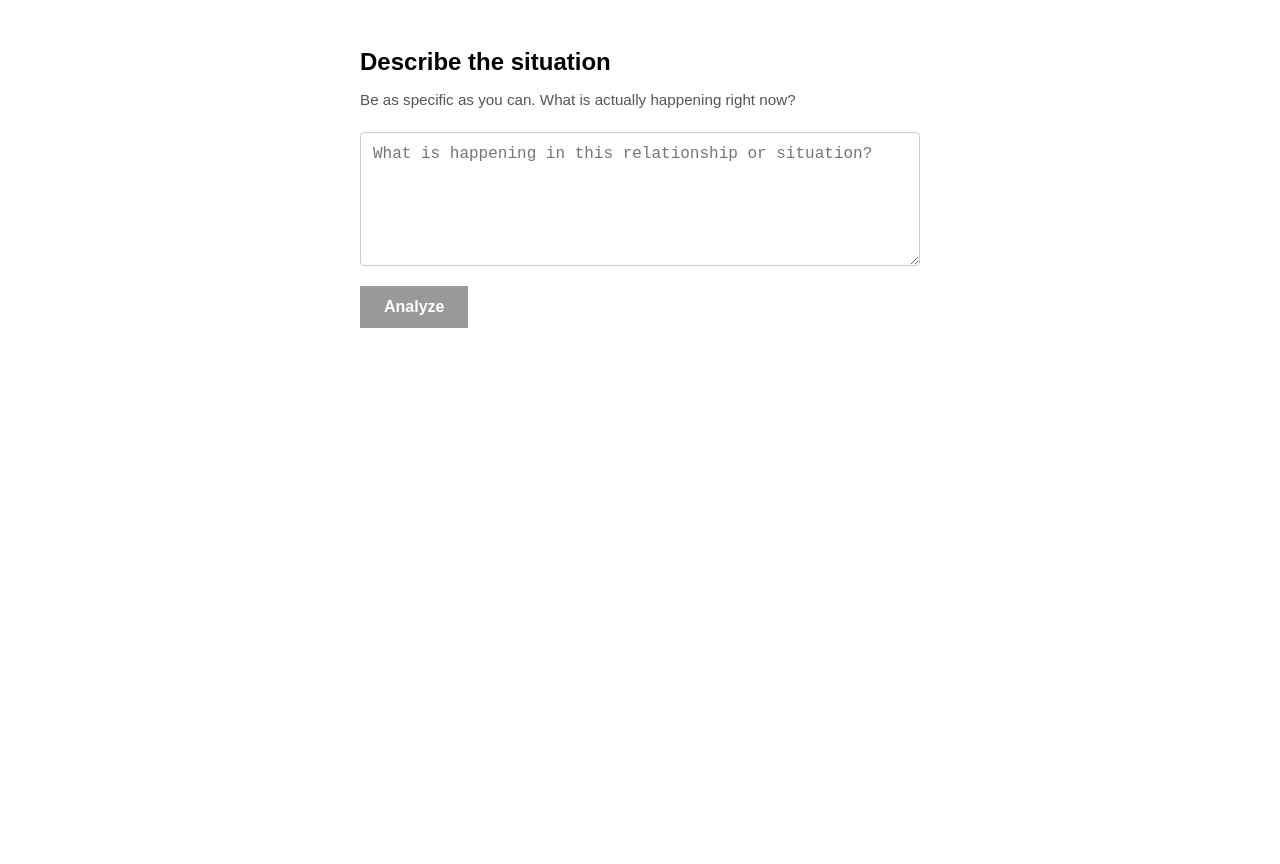
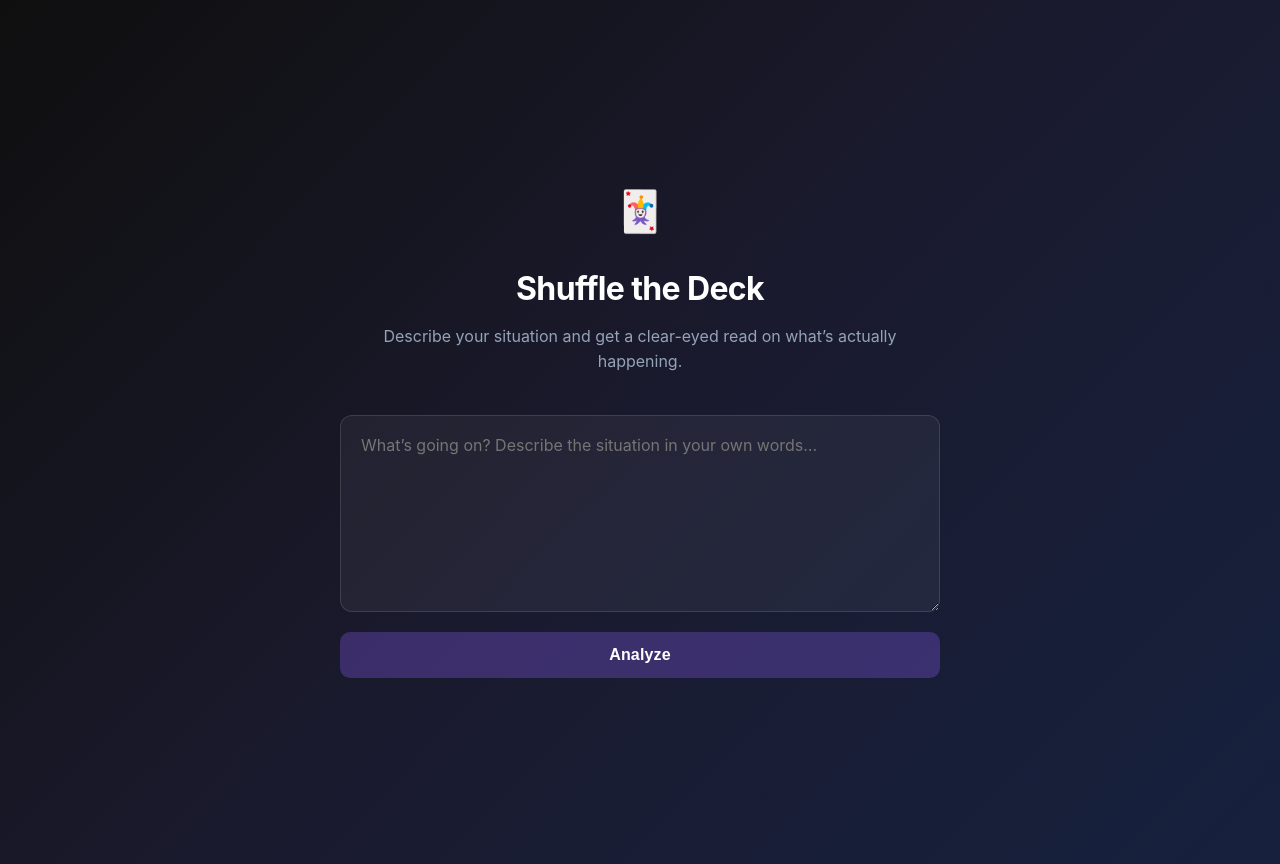
Before and after one commit to chadjameso93-netizen/shuffle-the-deck, a Next.js app: page /start in a window 1280 px wide. Before the commit the page ends 800 px from the top, so only its background shows below. Built offline with nearby package versions, Linux system fonts and the light colour scheme.

Commit message:
style: polish /start and /app/now with premium dark UI

```diff
--- a/src/app/start/page.tsx
+++ b/src/app/start/page.tsx
@@ -3,93 +3,129 @@
 import { useState } from 'react';
 import { useRouter } from 'next/navigation';
 import { useAnalysis } from '@/components/providers/AnalysisProvider';
-import type { AnalysisResponse } from '@/lib/types/analysis';
 
 export default function StartPage() {
+  const router = useRouter();
+  const { setAnalysis } = useAnalysis();
   const [input, setInput] = useState('');
   const [loading, setLoading] = useState(false);
-  const [error, setError] = useState<string | null>(null);
-  const { setLatestAnalysis } = useAnalysis();
-  const router = useRouter();
+  const [error, setError] = useState('');
 
-  async function handleSubmit() {
-    const trimmed = input.trim();
-    if (!trimmed) return;
-
+  async function handleSubmit(e: React.FormEvent) {
+    e.preventDefault();
+    if (!input.trim()) return;
     setLoading(true);
-    setError(null);
-
+    setError('');
     try {
       const res = await fetch('/api/analyze', {
         method: 'POST',
         headers: { 'Content-Type': 'application/json' },
-        body: JSON.stringify({ text: trimmed }),
+        body: JSON.stringify({ situation: input.trim() }),
       });
-
-      if (!res.ok) {
-        const data = await res.json().catch(() => ({}));
-        setError(data?.error ?? 'Analysis failed. Please try again.');
-        setLoading(false);
-        return;
-      }
-
-      const result: AnalysisResponse = await res.json();
-
-      // Primary: set in shared provider
-      setLatestAnalysis(result);
-
-      // Fallback: encode in URL so /app/now survives a refresh
-      const encoded = encodeURIComponent(JSON.stringify(result));
-      router.push('/app/now?a=' + encoded);
-    } catch {
-      setError('Network error. Please try again.');
+      if (!res.ok) throw new Error('Analysis failed');
+      const data = await res.json();
+      setAnalysis(data);
+      const encoded = encodeURIComponent(JSON.stringify(data));
+      router.push(`/app/now?a=${encoded}`);
+    } catch (err) {
+      setError('Something went wrong. Please try again.');
+    } finally {
       setLoading(false);
     }
   }
 
   return (
-    <main style={{ padding: '2rem', maxWidth: '560px', margin: '0 auto', fontFamily: 'sans-serif' }}>
-      <h1 style={{ fontSize: '1.5rem', fontWeight: 'bold', marginBottom: '0.5rem' }}>Describe the situation</h1>
-      <p style={{ color: '#555', marginBottom: '1.5rem', fontSize: '0.95rem' }}>
-        Be as specific as you can. What is actually happening right now?
-      </p>
+    <main style={{
+      minHeight: '100vh',
+      display: 'flex',
+      flexDirection: 'column',
+      alignItems: 'center',
+      justifyContent: 'center',
+      padding: '2rem',
+      background: 'linear-gradient(135deg, #0f0f0f 0%, #1a1a2e 50%, #16213e 100%)',
+    }}>
+      <div style={{
+        width: '100%',
+        maxWidth: '600px',
+      }}>
+        <div style={{ textAlign: 'center', marginBottom: '2.5rem' }}>
+          <div style={{
+            display: 'inline-block',
+            fontSize: '2.5rem',
+            marginBottom: '0.75rem',
+          }}>🃏</div>
+          <h1 style={{
+            fontSize: '2rem',
+            fontWeight: '700',
+            color: '#ffffff',
+            marginBottom: '0.5rem',
+            letterSpacing: '-0.02em',
+          }}>Shuffle the Deck</h1>
+          <p style={{
+            fontSize: '1rem',
+            color: '#94a3b8',
+            lineHeight: '1.6',
+          }}>Describe your situation and get a clear-eyed read on what’s actually happening.</p>
+        </div>
 
+        <form onSubmit={handleSubmit}>
           <textarea
-        rows={6}
             value={input}
             onChange={(e) => setInput(e.target.value)}
-        placeholder="What is happening in this relationship or situation?"
+            placeholder="What’s going on? Describe the situation in your own words…"
+            rows={6}
             style={{
               width: '100%',
-          padding: '0.75rem',
+              padding: '1rem 1.25rem',
               fontSize: '1rem',
-          border: '1px solid #ccc',
-          borderRadius: '4px',
-          marginBottom: '1rem',
+              lineHeight: '1.7',
+              color: '#e2e8f0',
+              background: 'rgba(255,255,255,0.05)',
+              border: '1px solid rgba(255,255,255,0.12)',
+              borderRadius: '12px',
               resize: 'vertical',
+              outline: 'none',
               boxSizing: 'border-box',
+              fontFamily: 'inherit',
+              transition: 'border-color 0.2s',
             }}
+            onFocus={(e) => e.target.style.borderColor = 'rgba(139,92,246,0.6)'}
+            onBlur={(e) => e.target.style.borderColor = 'rgba(255,255,255,0.12)'}
           />
 
           {error && (
-        <p style={{ color: '#c00', marginBottom: '1rem', fontSize: '0.9rem' }}>{error}</p>
+            <p style={{
+              color: '#f87171',
+              fontSize: '0.875rem',
+              marginTop: '0.5rem',
+              marginBottom: '0',
+            }}>{error}</p>
           )}
 
           <button
-        onClick={handleSubmit}
+            type="submit"
             disabled={loading || !input.trim()}
             style={{
-          padding: '0.75rem 1.5rem',
-          background: loading || !input.trim() ? '#999' : '#000',
-          color: '#fff',
+              marginTop: '1rem',
+              width: '100%',
+              padding: '0.875rem',
+              background: loading || !input.trim()
+                ? 'rgba(139,92,246,0.3)'
+                : 'linear-gradient(135deg, #7c3aed, #8b5cf6)',
+              color: '#ffffff',
               border: 'none',
-          fontWeight: 'bold',
+              borderRadius: '10px',
+              fontSize: '1rem',
+              fontWeight: '600',
               cursor: loading || !input.trim() ? 'not-allowed' : 'pointer',
-          fontSize: '1rem',
+              letterSpacing: '0.01em',
+              transition: 'opacity 0.2s',
             }}
           >
-        {loading ? 'Analyzing...' : 'Analyze'}
+            {loading ? 'Reading the cards…' : 'Analyze'}
           </button>
+        </form>
+      </div>
     </main>
   );
 }
```
Also changed, not shown: src/app/app/now/page.tsx (+183 -98 lines). Lines whose indentation alone changed are shown as unchanged.
